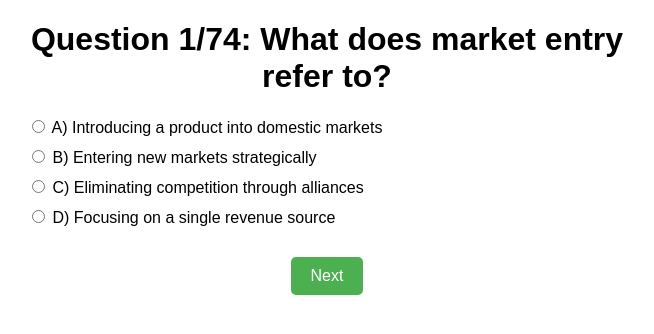
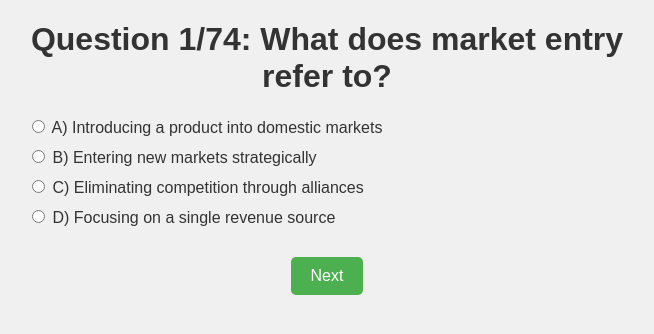
Before and after one commit to yatcamuyucam/quiz-app, a Flask app: page / in a window 1280 px wide. Shown: the top 334 px of the page, without its empty margins (313-967 px from the left). Run offline with Flask 3, Linux system fonts and the light colour scheme.

Commit message:
bg color

```diff
--- a/templates/quiz.html
+++ b/templates/quiz.html
@@ -8,6 +8,8 @@
         body {
             font-family: Arial, sans-serif;
             text-align: center;
+            background-color: #f0f0f0; /* Açık gri arka plan */
+            color: #333; /* Yazı rengini gri tonlarına uygun hale getir */
         }
 
         #question-container {
```
